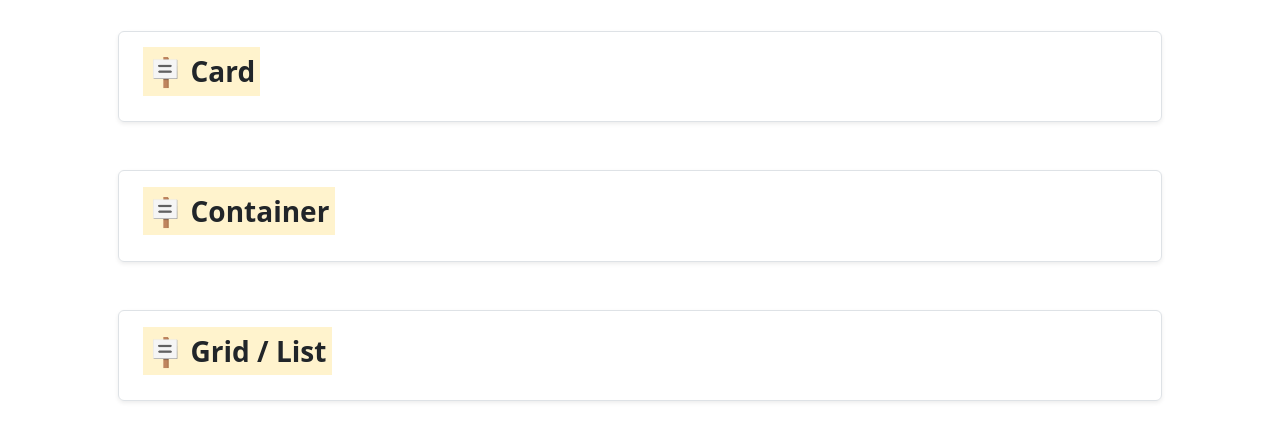
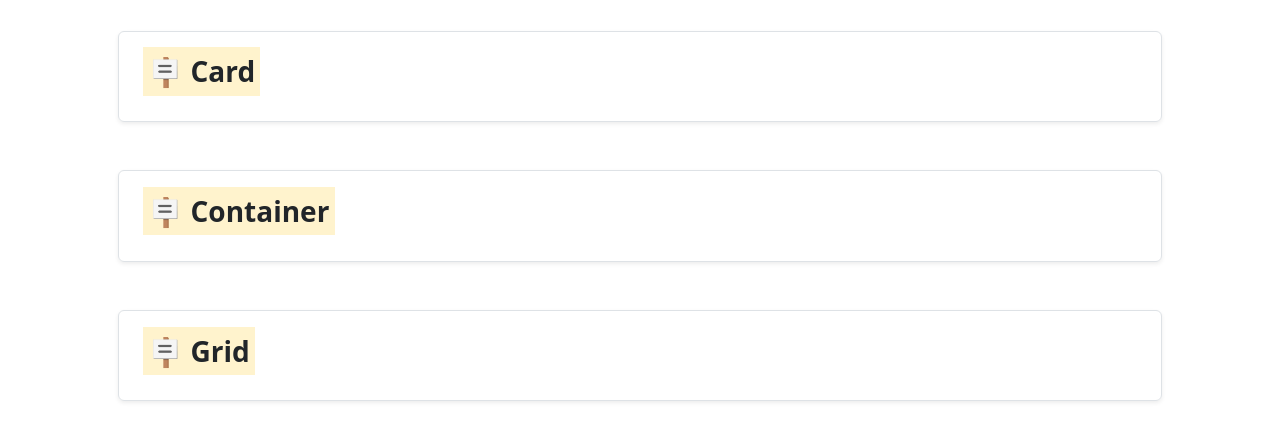
Before and after one commit to cmartinez-rc/componentes_ui, a plain HTML site: page secciones/contenedores.html in a window 1280 px wide. Shown: the part 131-572 px from the top of the page. Drawn offline with nearby package versions, Linux system fonts and the light colour scheme.

Commit message:
Update contenedores.html

```diff
--- a/secciones/contenedores.html
+++ b/secciones/contenedores.html
@@ -42,7 +42,7 @@
 
 
         <article class="border rounded p-4 shadow-sm">
-            <h3 class="fw-bolder"><mark>🪧 Grid / List</mark></h3>
+            <h3 class="fw-bolder"><mark>🪧 Grid</mark></h3>
             <section>
 
                 <!-- Aquí va el contenido de tu práctica -->
```
